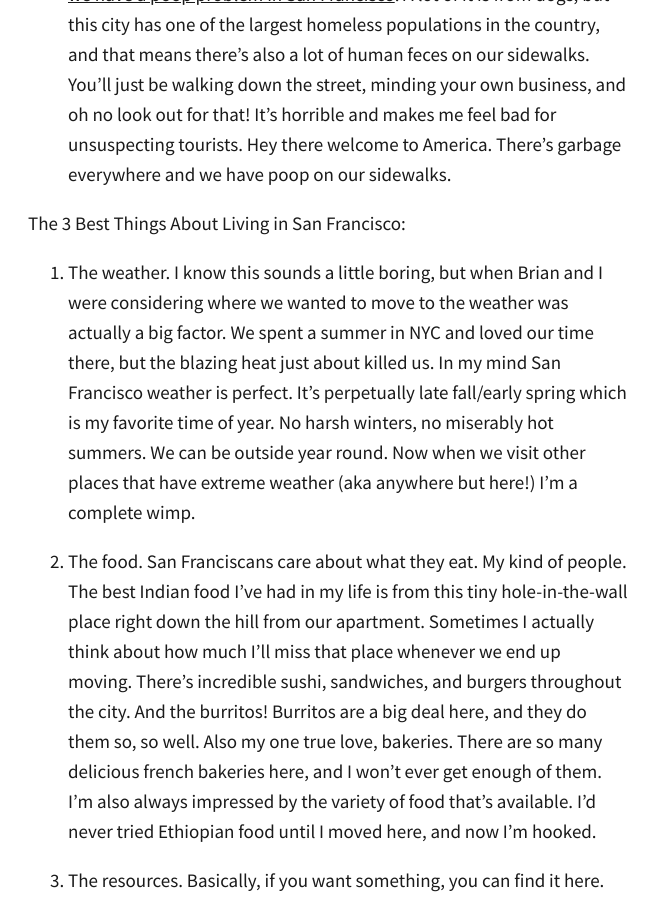
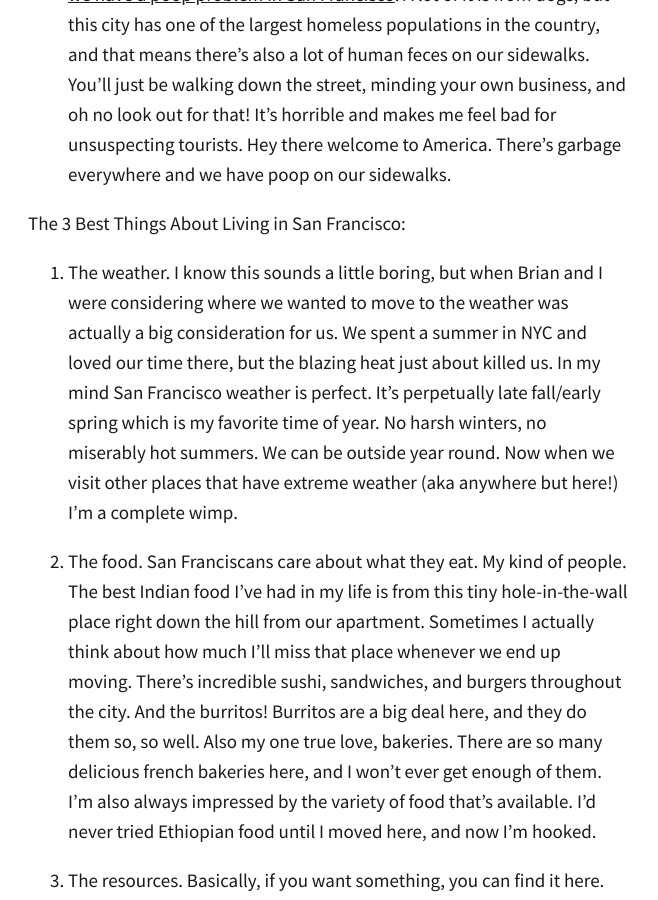
Before and after one commit to totiffany/totiffany.github.io, a Jekyll site: the page built from _posts/2018-08-22-The-3-Best-And-Worst-Things-About-Living-In-San-Francisco.md, in a window 1280 px wide and 900 px high, scrolled down 2349 px. Shown: the whole window, without its empty margins (312-970 px from the left). Built offline with Jekyll 4.4.1, drawn with Linux system fonts in a browser that asks for light colours; our own code applies the rules of GitHub Pages for plain Markdown files; comment, search, counter and statistics services are not loaded.

Commit message:
Update 2018-08-22-The-3-Best-And-Worst-Things-About-Living-In-San-Francisco.md

```diff
--- a/_posts/2018-08-22-The-3-Best-And-Worst-Things-About-Living-In-San-Francisco.md
+++ b/_posts/2018-08-22-The-3-Best-And-Worst-Things-About-Living-In-San-Francisco.md
@@ -35,7 +35,7 @@ The 3 Worst Things About Living in San Francisco:
 
 The 3 Best Things About Living in San Francisco:
 
-1. The weather. I know this sounds a little boring, but when Brian and I were considering where we wanted to move to the weather was actually a big factor. We spent a summer in NYC and loved our time there, but the blazing heat just about killed us. In my mind San Francisco weather is perfect. It’s perpetually late fall/early spring which is my favorite time of year. No harsh winters, no miserably hot summers. We can be outside year round. Now when we visit other places that have extreme weather (aka anywhere but here!) I'm a complete wimp.
+1. The weather. I know this sounds a little boring, but when Brian and I were considering where we wanted to move to the weather was actually a big consideration for us. We spent a summer in NYC and loved our time there, but the blazing heat just about killed us. In my mind San Francisco weather is perfect. It’s perpetually late fall/early spring which is my favorite time of year. No harsh winters, no miserably hot summers. We can be outside year round. Now when we visit other places that have extreme weather (aka anywhere but here!) I'm a complete wimp.
 
 2. The food. San Franciscans care about what they eat. My kind of people. The best Indian food I’ve had in my life is from this tiny hole-in-the-wall place right down the hill from our apartment. Sometimes I actually think about how much I'll miss that place whenever we end up moving. There’s incredible sushi, sandwiches, and burgers throughout the city. And the burritos! Burritos are a big deal here, and they do them so, so well. Also my one true love, bakeries. There are so many delicious french bakeries here, and I won't ever get enough of them. I'm also always impressed by the variety of food that's available. I'd never tried Ethiopian food until I moved here, and now I'm hooked.
 
```
